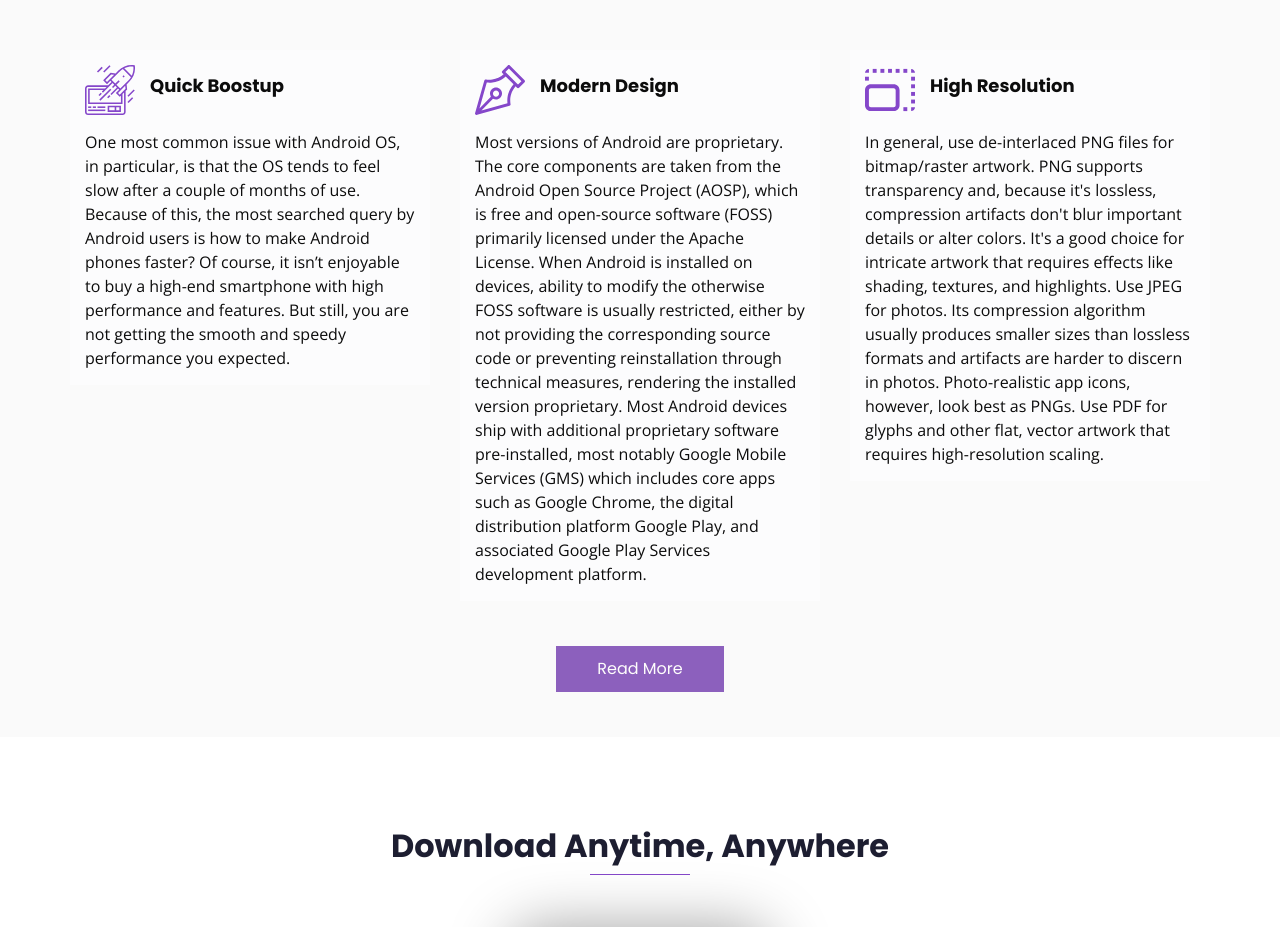
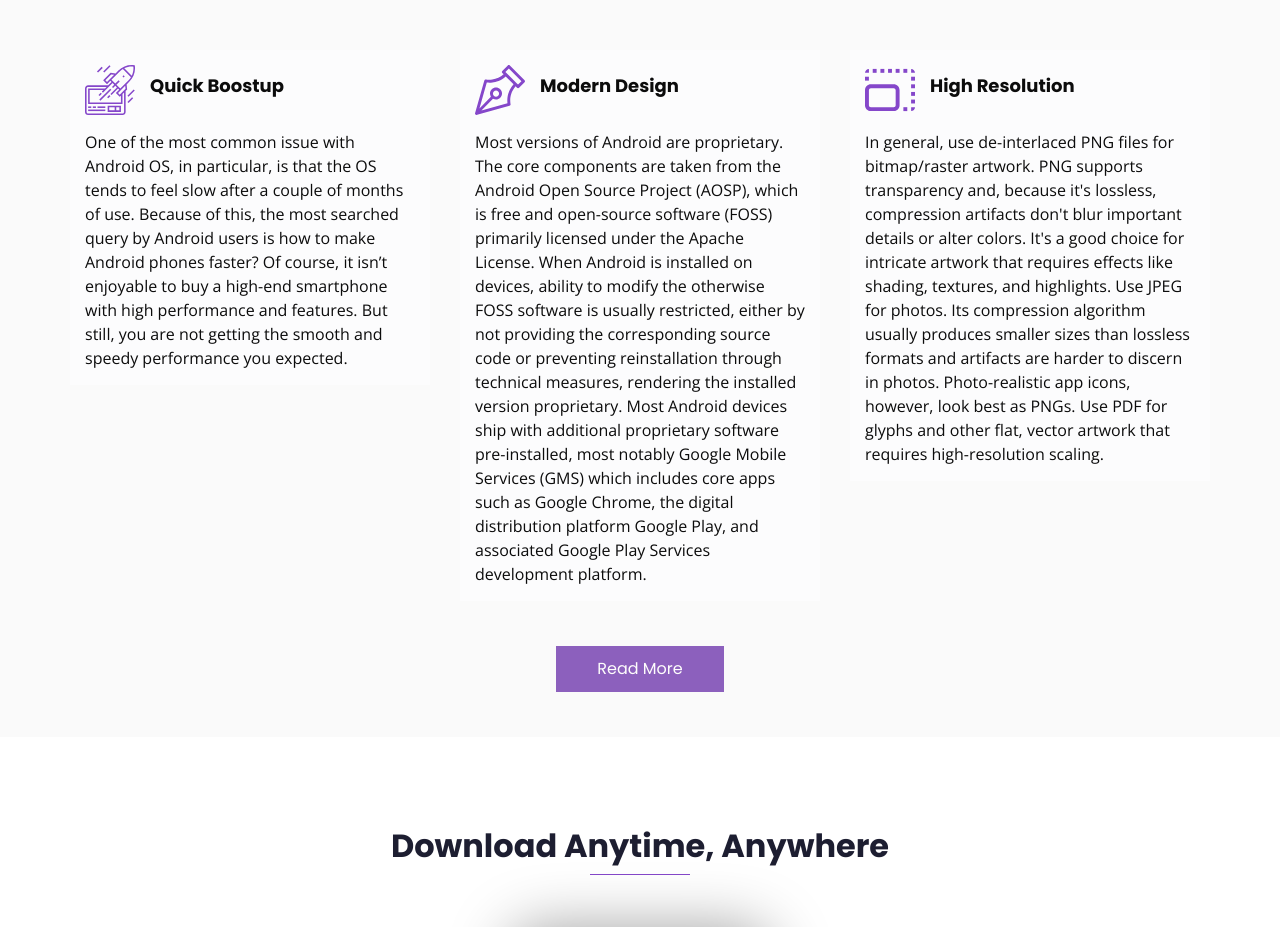
Before and after one commit to Mahesh6111/uxos-webapp2, a plain HTML site: page index.html in a window 1280 px wide. Shown: the part 1025-1952 px from the top of the page. Drawn offline with nearby package versions, Linux system fonts and the light colour scheme.

Commit message:
Update index.html

```diff
--- a/index.html
+++ b/index.html
@@ -162,7 +162,7 @@
             </div>
             <div class="detail-box">
               <p>
-                One most common issue with Android OS, in particular, is that the OS tends to feel slow after a couple of months of use. Because of this, the most searched query by Android users is how to make Android phones faster? Of course, it isn’t enjoyable to buy a high-end smartphone with high performance and features. But still, you are not getting the smooth and speedy performance you expected.
+                One of the most common issue with Android OS, in particular, is that the OS tends to feel slow after a couple of months of use. Because of this, the most searched query by Android users is how to make Android phones faster? Of course, it isn’t enjoyable to buy a high-end smartphone with high performance and features. But still, you are not getting the smooth and speedy performance you expected.
 
               </p>
             </div>
```
